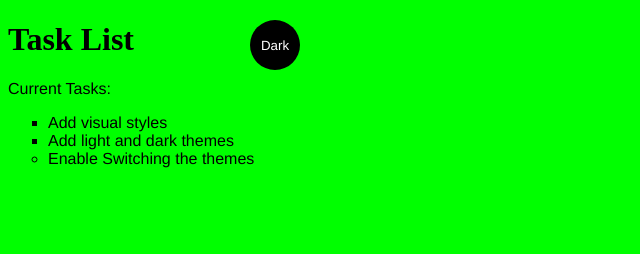
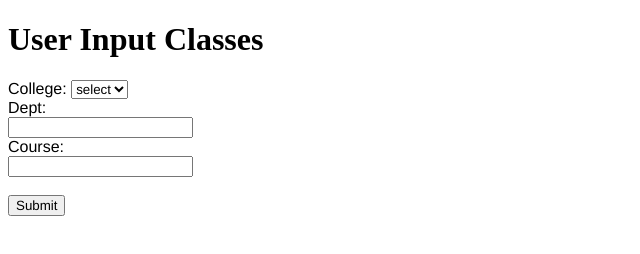
Before and after one commit to SuperMusey/simple-website-tests, a plain HTML site: page index.html in a window 1280 px wide. Shown: the whole page, without its empty margins (0-640 px from the left). Drawn offline with Linux system fonts and the light colour scheme.

Commit message:
changes for web

```diff
--- a/index.html
+++ b/index.html
@@ -5,11 +5,11 @@
     <meta charset="UTF-8">
     <meta http-equiv="X-UA-Compatible" content="IE=edge">
     <meta name="viewport" content="width=device-width, initial-scale=1.0">
-    <title>Simple Website</title>
+    <title>BU Course Sceduler</title>
     <link rel="stylesheet" href="main.css">
 </head>
 
-<body class="light-theme">
+<!--<body class="light-theme">
     <h1>Task List</h1>
     <p id="msg"> Current Tasks:</p>
     <ul>
@@ -19,7 +19,49 @@
     </ul>
     <div>
         <button class='btn'>Dark</button>
-    </div>
+    </div>-->
+
+<body class="input_user">
+    <h1>User Input Classes</h1>
+    <form action="class_select">
+        <label for="college">College:</label>
+        <select id="college" name="college">
+            <option selected>select</option>
+            <option>BUA</option>
+            <option>CAS</option>
+            <option>CDS</option>
+            <option>CFA</option>
+            <option>CGS</option>
+            <option>COM</option>
+            <option>ENG</option>
+            <option>EOP</option>
+            <option>FRA</option>
+            <option>GMS</option>
+            <option>GRS</option>
+            <option>HUB</option>
+            <option>KHC</option>
+            <option>LAW</option>
+            <option>MED</option>
+            <option>MET</option>
+            <option>OTP</option>
+            <option>PDP</option>
+            <option>QST</option>
+            <option>SAR</option>
+            <option>SDM</option>
+            <option>SED</option>
+            <option>SHA</option>
+            <option>SPH</option>
+            <option>SSW</option>
+            <option>STH</option>
+            <option>XAS</option>
+            <option>XRG</option>
+        </select><br>
+        <label for="dept">Dept:</label><br>
+        <input type="text" id="dept" name="dept"><br>
+        <label for="course">Course:</label><br>
+        <input type="text" id="course" name="course"><br><br>
+        <input type="submit" value="Submit">
+    </form>
     <script src="app.js"></script>
     <noscript>You need to enable JavaScript</noscript>
     <!-- added here so styles are loaded first the script is run -->
```
